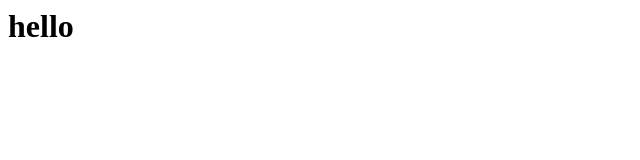
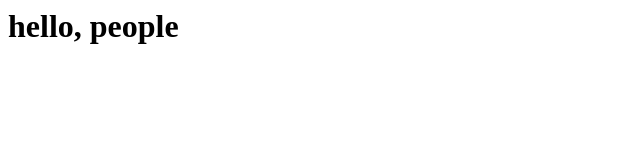
Before and after one commit to webdemetra/1c-front-end, a plain HTML site: page index.html in a window 1280 px wide. Shown: the whole page, without its empty margins (0-640 px from the left). Drawn offline with Linux system fonts and the light colour scheme.

Commit message:
добавлено people

```diff
--- a/index.html
+++ b/index.html
@@ -2,7 +2,7 @@
 
     <body>
 
-  <h1> hello</h1>
+  <h1> hello, people</h1>
 
     </body>
 </html>
```
